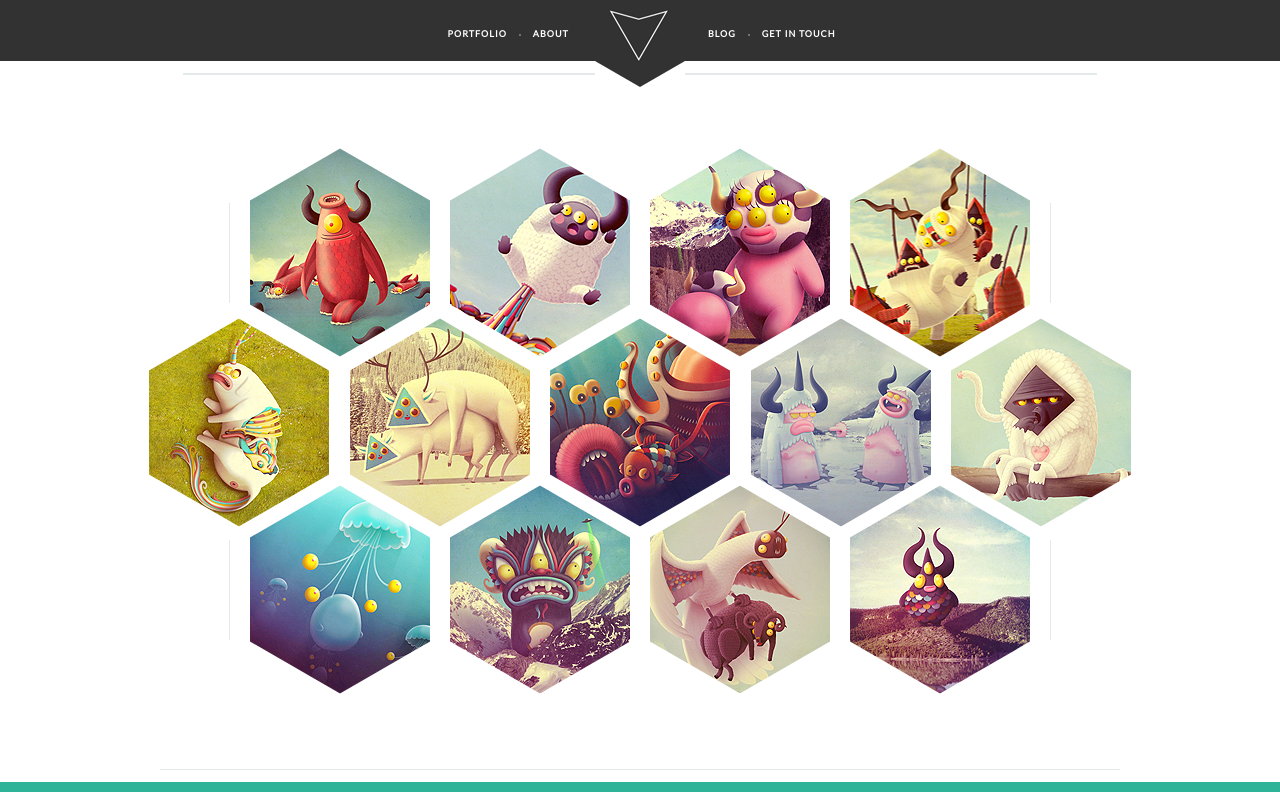
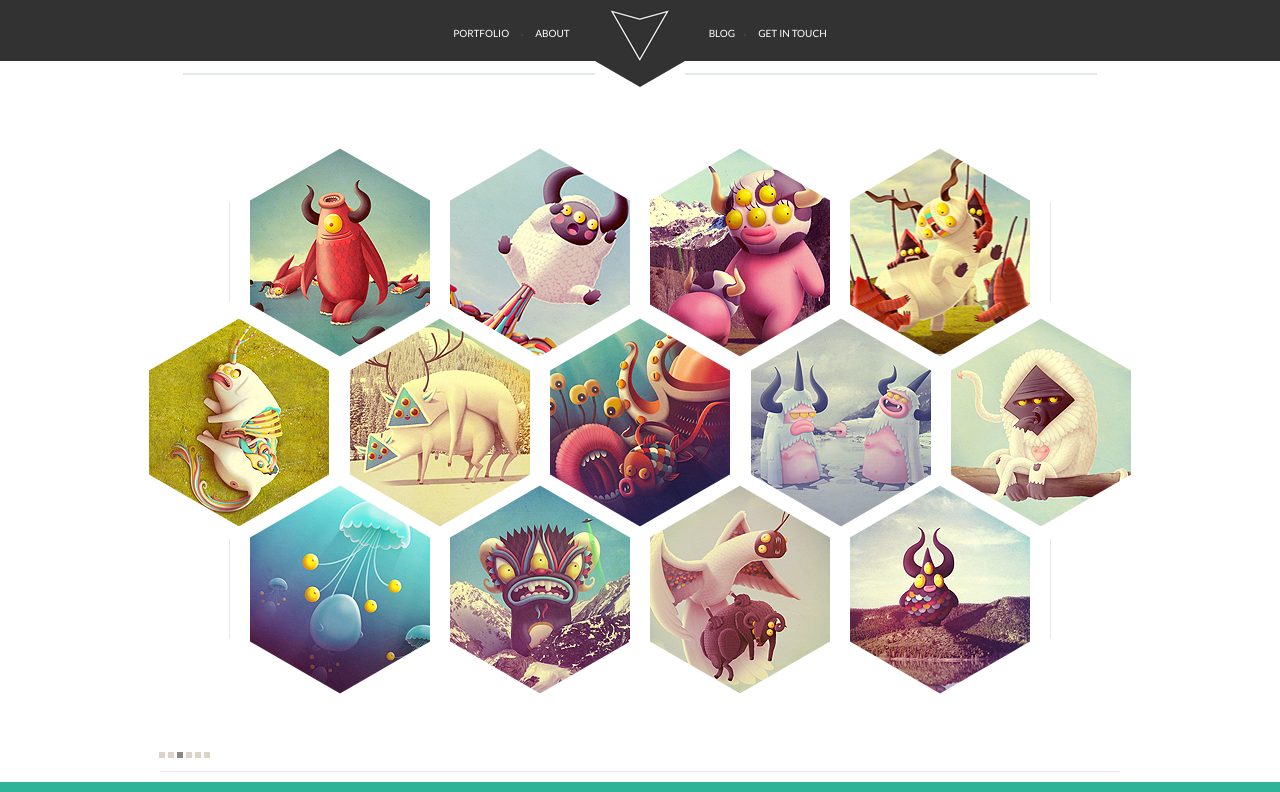
Before and after one commit to scepanenka/hexal, a plain HTML site: page index.html in a window 1280 px wide. Shown: the top 792 px of the page. Drawn offline with Linux system fonts and the light colour scheme.

Commit message:
feat: add slider buttons

```diff
--- a/index.html
+++ b/index.html
@@ -16,13 +16,13 @@
             <h1>Hexal</h1>
             <nav class="navigation">
                 <ul class="menu">
-                    <li class="item"><a href="#">Portfolio</a></li>
+                    <li class="item"><a href="#portfolio">Portfolio</a></li>
                     <li class="item dot"><span></span></li>
-                    <li class="item"><a href="#">About</a></li>
+                    <li class="item"><a href="#about">About</a></li>
                     <img class="logo" src="assets/img/Logo.png" alt="Logo" />
-                    <li class="item right"><a href="#">Blog</a></li>
+                    <li class="item blog"><a href="#">Blog</a></li>
                     <li class="item dot right"><span></span></li>
-                    <li class="item right"><a href="#">Get in touch</a></li>
+                    <li class="item"><a href="#get-in-touch">Get in touch</a></li>
                 </ul>
             </nav>
             <div class="line_triangle_line">
@@ -34,10 +34,10 @@
                     <hr>
                 </div>
             </div>
+        </header>
 
-        </header>
         <main>
-            <section id="hexagons">
+            <section class="portfolio" id="portfolio">
                 <div class="hex-box">
                     <div class="hexagon-row-1">
                         <div class="hexagon">
@@ -60,7 +60,6 @@
                                 <div class="hex-after pic4"></div>
                             </div>
                         </div>
-
                     </div>
                     <div class="hexagon-row-2">
                         <div class="hexagon">
@@ -111,10 +110,18 @@
                             </div>
                         </div>
                     </div>
+                    <div class="portfolio-slider">
+                        <div class="portfolio-button"></div>
+                        <div class="portfolio-button"></div>
+                        <div class="portfolio-button portfolio-button-active"></div>
+                        <div class="portfolio-button"></div>
+                        <div class="portfolio-button"></div>
+                        <div class="portfolio-button"></div>
+                      </div>
                 </div>
             </section>
 
-            <section class="about">
+            <section class="about" id="about">
                 <div class="portrait">
                     <div class="hexagon">
                         <div class="hex-before">
@@ -146,13 +153,12 @@
         </main>
 
         <footer>
-        <section class="get-in-touch">
+        <section class="get-in-touch" id="get-in-touch">
             <div class="box">
                 <div class="feedback-info">
                     <h3>Get In Touch</h3>
                     <p>In order to get in touch use the contact form below:</p>
                 </div>
-
                 <form action="#" method="POST">
                     <fieldset>
                         <input type="text" class="input-area" placeholder="Name (Required)" required name="name">
@@ -162,12 +168,10 @@
                     </fieldset>
                         <input type="submit" name="send" class="btn" value="SEND">
                 </form>
-
-
                 <div class="quote">
                     <p><span>Quisque Hendrerit:</span> purus dapi&shybus, ornare nibh vitae, viverra nibh.
-                Fusce vitae aliquam tellus. Proin sit amet volutpat libero.
-                Nulla sed nunc et tortor luctus faucibus morbi vitae.
+                              Fusce vitae aliquam tellus. Proin sit amet volutpat libero.
+                              Nulla sed nunc et tortor luctus faucibus morbi vitae.
                     </p>
                     <div class="quote contact">
                         <div class="location"><img src="assets/icons/location.png" alt="Adress:">Elm St. 14/05 Lost City</div>
@@ -177,12 +181,8 @@
                 </div>
             </div>
         </section>
-
-        <section class="copyright">© Copyright 2013 by PSDchat</section>
-
+        <section class="copyright">&copy Copyright 2013 by PSDchat</section>
     </footer>
-
     </div>
 </body>
-
 </html>
--- a/styles/styles.css
+++ b/styles/styles.css
@@ -8,6 +8,8 @@ body {
     font-family: 'Lato', sans-serif;
     background: rgb(243, 243, 243);
 }
+
+/* -------------- HEADER --------------- */
 
 h1 {
     position: fixed;
@@ -70,12 +72,12 @@ header {
     width: 2px;
     height: 2px;
     border-radius: 100%;
-    background-color: #8b8784;
+    background-color: #454545;
     position: relative;
     top: 4px;
 }
 
-.right{
+.blog {
     position: relative;
     left: 3px;
 }
@@ -84,9 +86,8 @@ header {
     color: rgba(255, 255, 255, 255);
     text-decoration: none;
     text-transform: uppercase;
-    font-size: 9px;
-    font-weight: 700;
-    letter-spacing: 1px;
+    font-size: 10px;
+    font-weight: 400;
 }
 
 .menu span {
@@ -99,12 +100,15 @@ header {
     color: #2eb398;
 }
 
-#hexagons {
-    height: 721px;
+/* ------------- PORTFOLIO --------------- */
+
+.portfolio {
+    height: 726px;
     display: grid;
     justify-items: center;
     align-items: center;
     background: #ffffff;
+    margin-bottom: -5px;
 }
 
 .hex-box {
@@ -148,6 +152,7 @@ header {
     height: 209px;
     overflow: hidden;
     transform: rotate(60deg);
+    transition: transform 0.5s ease-in;
 }
 
 .hex-before {
@@ -169,7 +174,7 @@ header {
 
 .hex-box .hexagon:hover {
     transform: rotate(420deg);
-    transition: transform 0.7s ease-in;
+    transition: transform 0.5s ease-in;
 }
 
 .pic2 {
@@ -185,6 +190,7 @@ header {
 .pic4 {
     background-image: url("../assets/img/image4.png");
     grid-area: 1 / 4 / span 1 / span 1;
+    background-position: 50% 126%;
 }
 
 .pic5 {
@@ -232,7 +238,30 @@ header {
     grid-area: 1 / 4 / span 1 / span 1;
 }
 
-/* ----------- ABOUT ---------------- */
+.portfolio-slider {
+    position: relative;
+    justify-self: left;
+    left: 10px;
+    top: 113px;
+}
+
+.portfolio-button {
+    cursor: pointer;
+    width: 6px;
+    height: 6px;
+    background: #ddd2c5;
+    float: left;
+}
+
+.portfolio-button:not(:first-child) {
+    margin-left: 3px;
+}
+
+.portfolio-button-active, .portfolio-button:hover {
+    background: #8b8784;
+}
+
+/* ------------- ABOUT ---------------- */
 
 .about {
     display: grid;
@@ -244,6 +273,7 @@ header {
     align-items: center;
     background: #2eb398;
 }
+
 .portrait {
     display: grid;
     align-items: center;
@@ -251,25 +281,30 @@ header {
     grid-area: 1 / 1 / span 3 / span 1;
     padding-left: 24px;
 }
+
 .portrait .image {
     height: 206px;
     background-image: url("../assets/img/portrait.png");
 }
+
 .about-headers {
     grid-area: 1 / 2 / span 1 / span 2;
     font-family: 'MavenPro', 'Lato', sans-serif;
     align-self: end;
 }
+
 .about-headers>h2 {
     font-size: 30px;
     color: rgba(215, 252, 245, 255);
     font-weight: 400;
 }
-.about-headers>h3{
+
+.about-headers>h3 {
     font-size: 18px;
     color: rgba(32, 129, 109, 255);
     font-weight: 400;
 }
+
 .about>p {
     grid-area: 2 / 2 / span 1 / span 2;
     font-size: 12px;
@@ -280,17 +315,19 @@ header {
     font-weight: 400;
     hyphens: initial;
 }
+
 .social-media {
     grid-area: 3 / 3 / span 1 / span 1;
     padding-bottom: 37px;
     padding-left: 11px;
 }
+
 .social-media>a {
     margin-right: -3px;
 }
 
 a>img {
-    filter: grayscale(100%) invert(1);
+    filter: grayscale(100%) brightness(120%) invert(100%);
     mix-blend-mode: screen;
 }
 
@@ -308,7 +345,6 @@ a>img:hover {
     border-left: 1px solid #219d84;
 }
 
-
 /* -------------------- FOOTER --------------------- */
 
 .get-in-touch {
@@ -318,10 +354,11 @@ a>img:hover {
     align-content: center;
     background: #323232;
 }
+
 .get-in-touch .box {
     display: grid;
-    grid-template-columns: 600px 180px ;
-    grid-template-rows: 50px 365px ;
+    grid-template-columns: 600px 180px;
+    grid-template-rows: 50px 365px;
     align-content: center;
     justify-content: center;
     align-items: center;
@@ -332,6 +369,7 @@ a>img:hover {
     border-top: 1px solid #2b2b2b;
     border-bottom: 1px solid #2b2b2b;
 }
+
 .feedback-info {
     grid-area: 1 / 1 / span 1 / span 2;
     height: 70px;
@@ -340,11 +378,13 @@ a>img:hover {
     font-family: "MavenPro", "Lato", sans-serif;
     margin-bottom: 15px;
 }
+
 .feedback-info>h3 {
     font-size: 30px;
     font-weight: 400;
     color: rgba(224, 224, 224, 255);
 }
+
 .feedback-info>p {
     font-size: 18px;
     font-weight: 400;
@@ -357,11 +397,13 @@ form {
     grid-area: 2 / 1 / span 1 / span 1;
     justify-self: start;
 }
+
 fieldset {
     border: none;
     padding-bottom: 15px;
     padding-top: 10px;
 }
+
 ::placeholder {
     color: #bebebe;
     font-family: "Lato", "MavenPro", sans-serif;
@@ -369,9 +411,11 @@ fieldset {
     font-weight: 400;
     line-height: 22px;
 }
+
 input {
     margin-bottom: 15px;
 }
+
 .input-area {
     width: 565px;
     height: 38px;
@@ -380,6 +424,7 @@ input {
     padding-left: 15px;
     color: rgba(190, 190, 190, 255);
 }
+
 .textarea {
     width: 565px;
     height: 140px;
@@ -390,6 +435,7 @@ input {
     resize: none;
     color: rgba(190, 190, 190, 255);
 }
+
 .btn {
     display: block;
     float: right;
@@ -415,41 +461,48 @@ input {
     align-self: start;
     line-height: 22px;
 }
+
 p>span {
     font-weight: 700;
     color: rgba(224, 224, 224, 255);
     word-wrap: break-all;
 }
+
 .contact {
     font-weight: 700;
     text-decoration: none;
     padding-top: 30px;
 }
+
 div>img {
     padding-right: 14px;
 }
+
 .location {
     display: inline;
 }
+
 .location>img {
     padding-left: 3px;
 }
-
 
 .copyright {
     display: grid;
     height: 41px;
     font-family: "MavenPro", sans-serif;
-    font-size: 8.65655pt;
-    color: rgba(69, 69, 69, 255);
+    font-size: 12px;
+    font-weight: 400;
+    color: #454545;
     align-content: center;
     background: #222222;
-    padding-left: 40px;
+    padding-left: 38px;
     border: 1px solid #222222;
 }
 
 @media (max-width: 700px) {
-    body {zoom:35%}
+    body {
+        zoom: 35%
+    }
     .container {
         position: relative;
         left: 50%;
```
